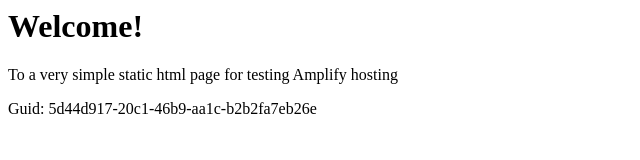
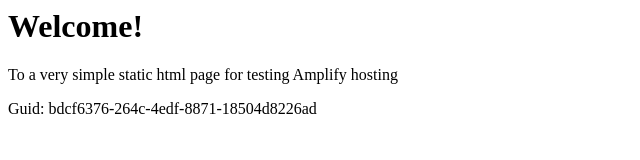
Before and after one commit to aws-aemilia-cmh/Github-PR-Commit-Integration-Test-DoNotTouch-GitHubWebhookPushCanaryTest-v1-preprod-us-east-2, a website: page src/index.html in a window 1280 px wide. Shown: the full height of the page, 0-640 px from the left. Drawn offline with Linux system fonts and the light colour scheme.

Commit message:
commit from integ tests

```diff
--- a/src/index.html
+++ b/src/index.html
@@ -12,6 +12,6 @@
 <body>
     <h1>Welcome!</h1>
     <p>To a very simple static html page for testing Amplify hosting</p>
-    <p>Guid: 5d44d917-20c1-46b9-aa1c-b2b2fa7eb26e</p></body>
+    <p>Guid: bdcf6376-264c-4edf-8871-18504d8226ad</p></body>
 
 </html>
```
